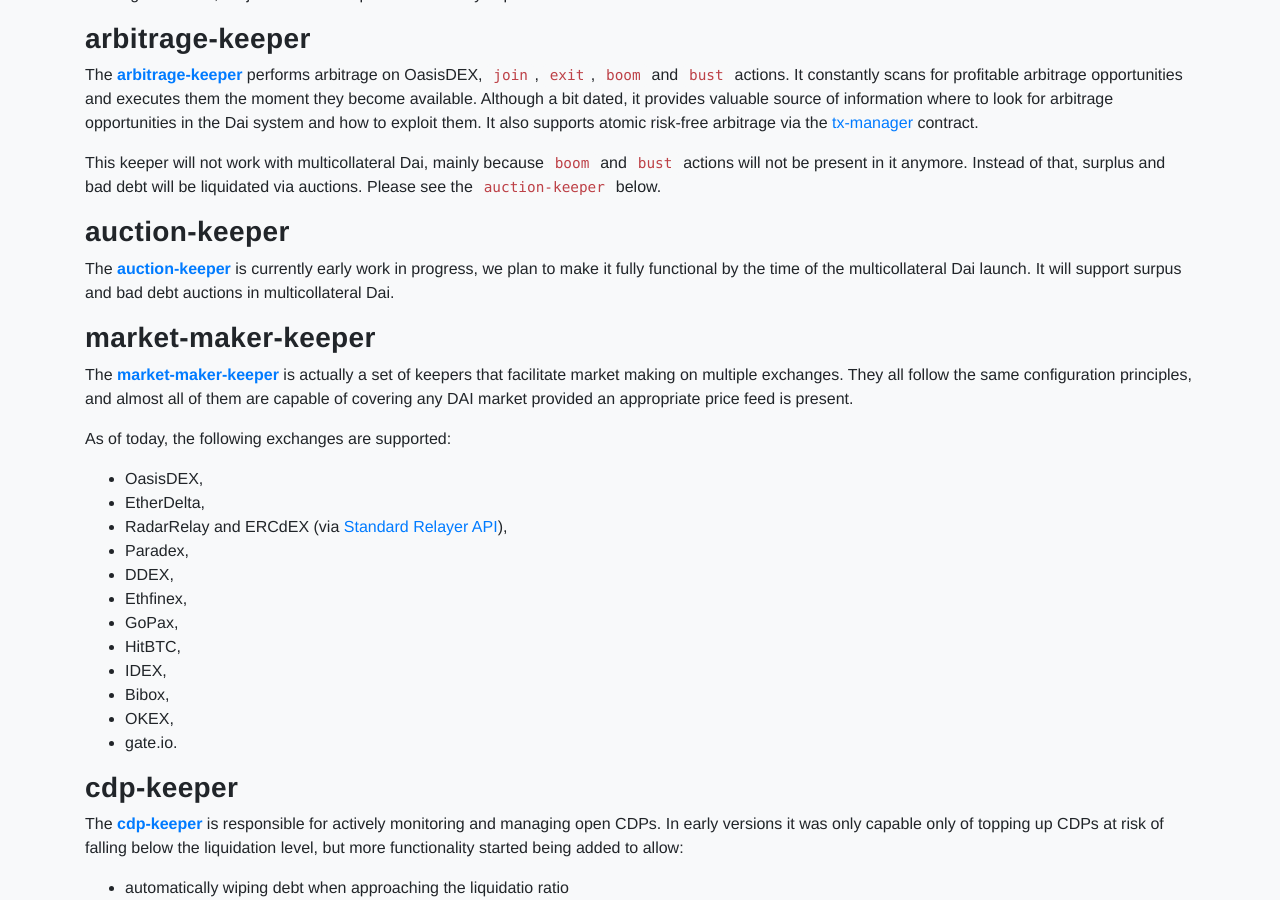
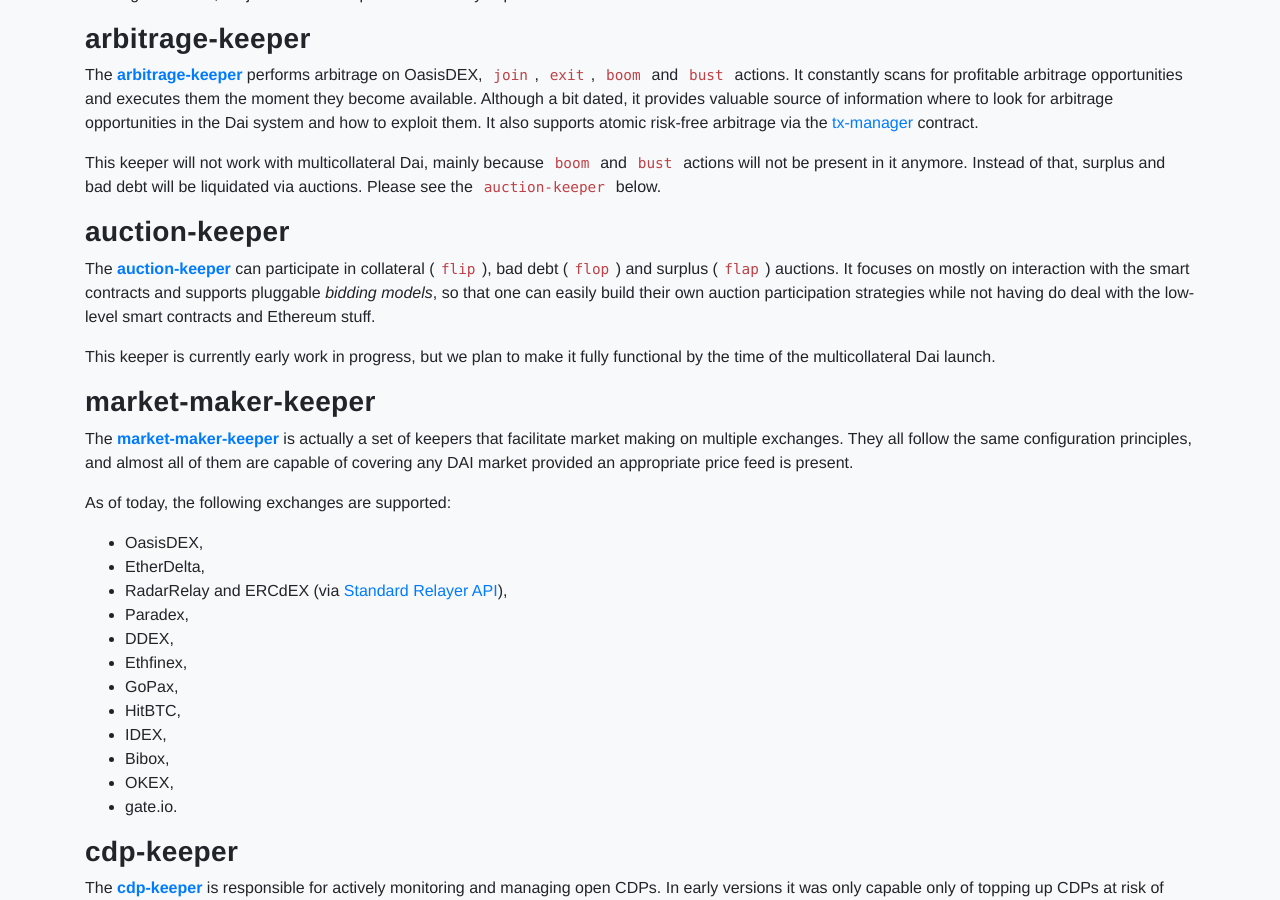
Before and after one commit to makerdao/developer.makerdao.com, a Jekyll site: the page built from keepers/index.md, in a window 1280 px wide and 900 px high, scrolled down 770 px. Built offline with Jekyll 4.4.1, drawn with Linux system fonts in a browser that asks for light colours; nearby versions of some CDN libraries.

Commit message:
"auction-keeper" section updated

```diff
--- a/keepers/index.md
+++ b/keepers/index.md
@@ -61,9 +61,14 @@ will be liquidated via auctions. Please see the `auction-keeper` below.
 
 ### auction-keeper
 
-The **[auction-keeper](https://github.com/makerdao/auction-keeper)** is currently
-early work in progress, we plan to make it fully functional by the time of the
-multicollateral Dai launch. It will support surpus and bad debt auctions in multicollateral Dai.
+The **[auction-keeper](https://github.com/makerdao/auction-keeper)** can participate
+in collateral (`flip`), bad debt (`flop`) and surplus (`flap`) auctions. It focuses on
+mostly on interaction with the smart contracts and supports pluggable _bidding models_,
+so that one can easily build their own auction participation strategies while not having
+do deal with the low-level smart contracts and Ethereum stuff.
+
+This keeper is currently early work in progress, but we plan to make it fully functional
+by the time of the multicollateral Dai launch.
 
 
 ### market-maker-keeper
```
